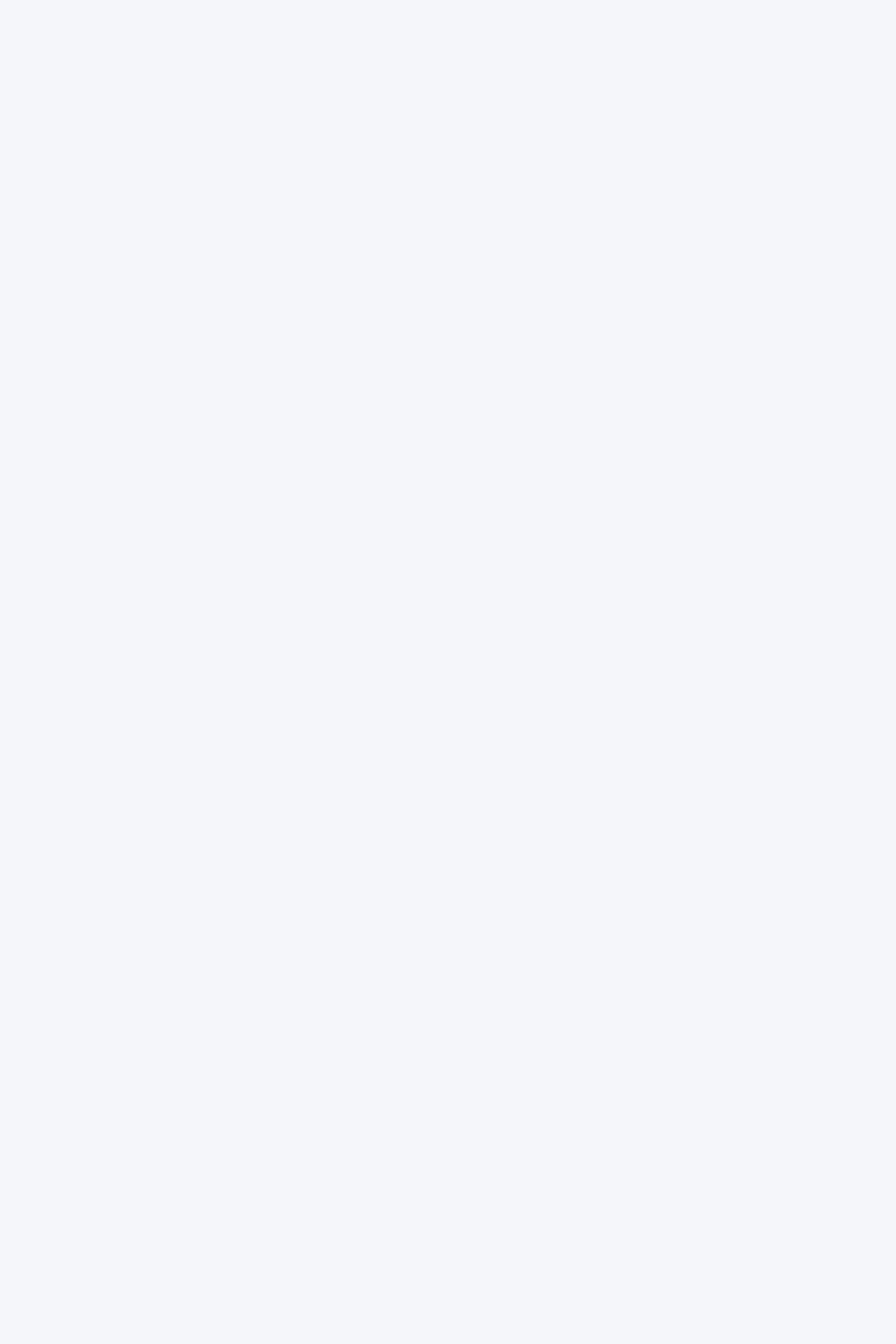
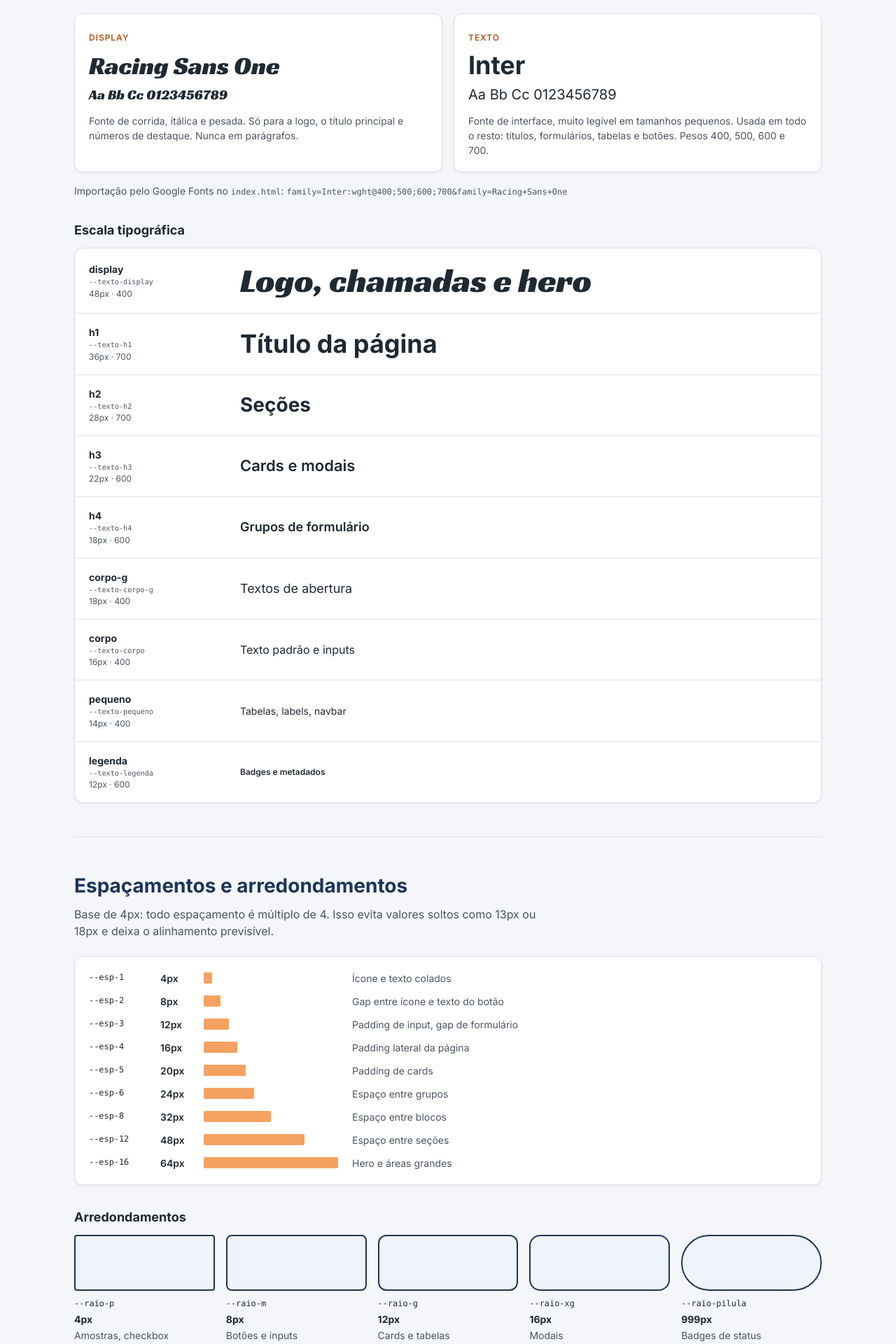
Before and after one commit to Ennzzo/diaw, a React (Vite) app in the folder designsystem/: page / in a window 1280 px wide. Shown: the part 2580-4500 px from the top of the page at 70% size. Before the commit the page ends 2514 px from the top, so only its background shows below. Built offline with nearby package versions, Linux system fonts and the light colour scheme.

Commit message:
Adiciona secoes de tipografia, espacamentos e arredondamentos

```diff
--- a/designsystem/src/App.jsx
+++ b/designsystem/src/App.jsx
@@ -4,6 +4,8 @@ import Secao from './components/Secao'
 import Paleta from './components/Paleta'
 import CirculoCromatico from './components/CirculoCromatico'
 import TokensSemanticos from './components/TokensSemanticos'
+import Tipografia from './components/Tipografia'
+import Espacamentos from './components/Espacamentos'
 import { useTema } from './utils/useTema'
 import './css/App.css'
 
@@ -52,6 +54,18 @@ function App() {
           </p>
           <TokensSemanticos />
         </Secao>
+
+        <Secao
+          id="tipografia"
+          titulo="Tipografia"
+          descricao="Duas famílias: uma com cara de corrida para a marca e outra neutra para a interface. A escala usa rem para respeitar o tamanho de fonte do navegador."
+        >
+          <Tipografia />
+        </Secao>
+
+        <Secao id="espacamentos" titulo="Espaçamentos e arredondamentos">
+          <Espacamentos />
+        </Secao>
       </main>
 
       <footer className="rodape">
--- /dev/null
+++ b/designsystem/src/components/Espacamentos.jsx
@@ -0,0 +1,68 @@
+import '../css/Espacamentos.css'
+
+const espacos = [
+  { token: '--esp-1', valor: 4, uso: 'Ícone e texto colados' },
+  { token: '--esp-2', valor: 8, uso: 'Gap entre ícone e texto do botão' },
+  { token: '--esp-3', valor: 12, uso: 'Padding de input, gap de formulário' },
+  { token: '--esp-4', valor: 16, uso: 'Padding lateral da página' },
+  { token: '--esp-5', valor: 20, uso: 'Padding de cards' },
+  { token: '--esp-6', valor: 24, uso: 'Espaço entre grupos' },
+  { token: '--esp-8', valor: 32, uso: 'Espaço entre blocos' },
+  { token: '--esp-12', valor: 48, uso: 'Espaço entre seções' },
+  { token: '--esp-16', valor: 64, uso: 'Hero e áreas grandes' },
+]
+
+const raios = [
+  { token: '--raio-p', valor: '4px', uso: 'Amostras, checkbox' },
+  { token: '--raio-m', valor: '8px', uso: 'Botões e inputs' },
+  { token: '--raio-g', valor: '12px', uso: 'Cards e tabelas' },
+  { token: '--raio-xg', valor: '16px', uso: 'Modais' },
+  { token: '--raio-pilula', valor: '999px', uso: 'Badges de status' },
+]
+
+function Espacamentos() {
+  return (
+    <>
+      <p className="secao-descricao">
+        Base de 4px: todo espaçamento é múltiplo de 4. Isso evita valores soltos como 13px ou 18px e
+        deixa o alinhamento previsível.
+      </p>
+      <div className="espacos cartao">
+        {espacos.map((e) => (
+          <div key={e.token} className="espaco">
+            <code>{e.token}</code>
+            <span className="espaco-valor">{e.valor}px</span>
+            <span className="espaco-barra" style={{ width: e.valor * 3 }} />
+            <span className="espaco-uso">{e.uso}</span>
+          </div>
+        ))}
+      </div>
+
+      <h3>Arredondamentos</h3>
+      <div className="raios">
+        {raios.map((r) => (
+          <div key={r.token} className="raio">
+            <div className="raio-amostra" style={{ borderRadius: `var(${r.token})` }} />
+            <code>{r.token}</code>
+            <strong>{r.valor}</strong>
+            <span>{r.uso}</span>
+          </div>
+        ))}
+      </div>
+
+      <h3>Sombras</h3>
+      <div className="sombras">
+        <div className="sombra cartao" style={{ boxShadow: 'var(--sombra-1)' }}>
+          <code>--sombra-1</code>
+          <span>Cards e tabelas</span>
+        </div>
+        <div className="sombra cartao" style={{ boxShadow: 'var(--sombra-2)' }}>
+          <code>--sombra-2</code>
+          <span>Modais e menus</span>
+        </div>
+      </div>
+    </>
+  )
+}
+
+export default Espacamentos
--- /dev/null
+++ b/designsystem/src/components/Tipografia.jsx
@@ -0,0 +1,68 @@
+import '../css/Tipografia.css'
+
+const escala = [
+  { nome: 'display', token: '--texto-display', tamanho: '48px', peso: '400', fonte: 'display', uso: 'Logo, chamadas e hero' },
+  { nome: 'h1', token: '--texto-h1', tamanho: '36px', peso: '700', fonte: 'texto', uso: 'Título da página' },
+  { nome: 'h2', token: '--texto-h2', tamanho: '28px', peso: '700', fonte: 'texto', uso: 'Seções' },
+  { nome: 'h3', token: '--texto-h3', tamanho: '22px', peso: '600', fonte: 'texto', uso: 'Cards e modais' },
+  { nome: 'h4', token: '--texto-h4', tamanho: '18px', peso: '600', fonte: 'texto', uso: 'Grupos de formulário' },
+  { nome: 'corpo-g', token: '--texto-corpo-g', tamanho: '18px', peso: '400', fonte: 'texto', uso: 'Textos de abertura' },
+  { nome: 'corpo', token: '--texto-corpo', tamanho: '16px', peso: '400', fonte: 'texto', uso: 'Texto padrão e inputs' },
+  { nome: 'pequeno', token: '--texto-pequeno', tamanho: '14px', peso: '400', fonte: 'texto', uso: 'Tabelas, labels, navbar' },
+  { nome: 'legenda', token: '--texto-legenda', tamanho: '12px', peso: '600', fonte: 'texto', uso: 'Badges e metadados' },
+]
+
+function Tipografia() {
+  return (
+    <>
+      <div className="fontes">
+        <div className="fonte cartao">
+          <span className="fonte-rotulo">Display</span>
+          <p className="fonte-exemplo fonte-display">Racing Sans One</p>
+          <p className="fonte-letras fonte-display">Aa Bb Cc 0123456789</p>
+          <p>
+            Fonte de corrida, itálica e pesada. Só para a logo, o título principal e números de
+            destaque. Nunca em parágrafos.
+          </p>
+        </div>
+        <div className="fonte cartao">
+          <span className="fonte-rotulo">Texto</span>
+          <p className="fonte-exemplo">Inter</p>
+          <p className="fonte-letras">Aa Bb Cc 0123456789</p>
+          <p>
+            Fonte de interface, muito legível em tamanhos pequenos. Usada em todo o resto: títulos,
+            formulários, tabelas e botões. Pesos 400, 500, 600 e 700.
+          </p>
+        </div>
+      </div>
+
+      <p className="tipo-import">
+        Importação pelo Google Fonts no <code>index.html</code>:{' '}
+        <code>family=Inter:wght@400;500;600;700&amp;family=Racing+Sans+One</code>
+      </p>
+
+      <h3>Escala tipográfica</h3>
+      <div className="tipo-escala cartao">
+        {escala.map((t) => (
+          <div key={t.nome} className="tipo-linha">
+            <div className="tipo-meta">
+              <strong>{t.nome}</strong>
+              <code>{t.token}</code>
+              <span>
+                {t.tamanho} · {t.peso}
+              </span>
+            </div>
+            <p
+              className={t.fonte === 'display' ? 'fonte-display' : ''}
+              style={{ fontSize: `var(${t.token})`, fontWeight: t.peso }}
+            >
+              {t.uso}
+            </p>
+          </div>
+        ))}
+      </div>
+    </>
+  )
+}
+
+export default Tipografia
--- /dev/null
+++ b/designsystem/src/css/Espacamentos.css
@@ -0,0 +1,81 @@
+.espacos {
+  display: flex;
+  flex-direction: column;
+  gap: var(--esp-3);
+}
+
+.espaco {
+  display: grid;
+  grid-template-columns: 90px 50px 200px 1fr;
+  align-items: center;
+  gap: var(--esp-3);
+  font-size: var(--texto-pequeno);
+}
+
+.espaco-valor {
+  font-weight: 600;
+}
+
+.espaco-barra {
+  height: 16px;
+  background: var(--cor-destaque);
+  border-radius: 2px;
+}
+
+.espaco-uso {
+  color: var(--cor-texto-secundario);
+}
+
+.raios {
+  display: grid;
+  grid-template-columns: repeat(auto-fit, minmax(150px, 1fr));
+  gap: var(--esp-4);
+}
+
+.raio {
+  display: flex;
+  flex-direction: column;
+  gap: 2px;
+  font-size: var(--texto-pequeno);
+}
+
+.raio span {
+  color: var(--cor-texto-secundario);
+}
+
+.raio-amostra {
+  height: 80px;
+  background: var(--cor-marca-suave);
+  border: 2px solid var(--cor-marca);
+  margin-bottom: var(--esp-2);
+}
+
+.sombras {
+  display: grid;
+  grid-template-columns: repeat(auto-fit, minmax(200px, 1fr));
+  gap: var(--esp-6);
+}
+
+.sombra {
+  display: flex;
+  flex-direction: column;
+  border: none;
+  min-height: 100px;
+  justify-content: center;
+}
+
+.sombra span {
+  font-size: var(--texto-pequeno);
+  color: var(--cor-texto-secundario);
+}
+
+@media (max-width: 600px) {
+  .espaco {
+    grid-template-columns: 80px 44px 1fr;
+  }
+
+  .espaco-uso {
+    grid-column: 1 / -1;
+    margin-bottom: var(--esp-2);
+  }
+}
--- /dev/null
+++ b/designsystem/src/css/Tipografia.css
@@ -0,0 +1,86 @@
+.fontes {
+  display: grid;
+  grid-template-columns: repeat(auto-fit, minmax(280px, 1fr));
+  gap: var(--esp-4);
+}
+
+.fonte p {
+  color: var(--cor-texto-secundario);
+  font-size: var(--texto-pequeno);
+}
+
+.fonte-rotulo {
+  font-size: var(--texto-legenda);
+  font-weight: 600;
+  text-transform: uppercase;
+  letter-spacing: 0.08em;
+  color: var(--cor-texto-destaque);
+}
+
+.fonte .fonte-exemplo {
+  font-size: 2.25rem;
+  font-weight: 700;
+  color: var(--cor-texto);
+  line-height: 1.2;
+  margin: var(--esp-2) 0 var(--esp-1);
+}
+
+.fonte .fonte-letras {
+  font-size: 1.25rem;
+  color: var(--cor-texto);
+  margin-bottom: var(--esp-3);
+}
+
+.fonte-display,
+.fonte .fonte-display {
+  font-family: var(--fonte-display);
+  font-weight: 400 !important;
+}
+
+.tipo-import {
+  margin-top: var(--esp-4);
+  font-size: var(--texto-pequeno);
+  color: var(--cor-texto-secundario);
+  overflow-wrap: anywhere;
+}
+
+.tipo-escala {
+  padding: 0;
+}
+
+.tipo-linha {
+  display: grid;
+  grid-template-columns: 200px 1fr;
+  align-items: center;
+  gap: var(--esp-4);
+  padding: var(--esp-4) var(--esp-5);
+  border-bottom: 1px solid var(--cor-borda);
+}
+
+.tipo-linha:last-child {
+  border-bottom: none;
+}
+
+.tipo-meta {
+  display: flex;
+  flex-direction: column;
+  font-size: var(--texto-legenda);
+  color: var(--cor-texto-secundario);
+}
+
+.tipo-meta strong {
+  font-size: var(--texto-pequeno);
+  color: var(--cor-texto);
+}
+
+.tipo-linha p {
+  line-height: 1.25;
+  overflow-wrap: anywhere;
+}
+
+@media (max-width: 600px) {
+  .tipo-linha {
+    grid-template-columns: 1fr;
+    gap: var(--esp-2);
+  }
+}
```
